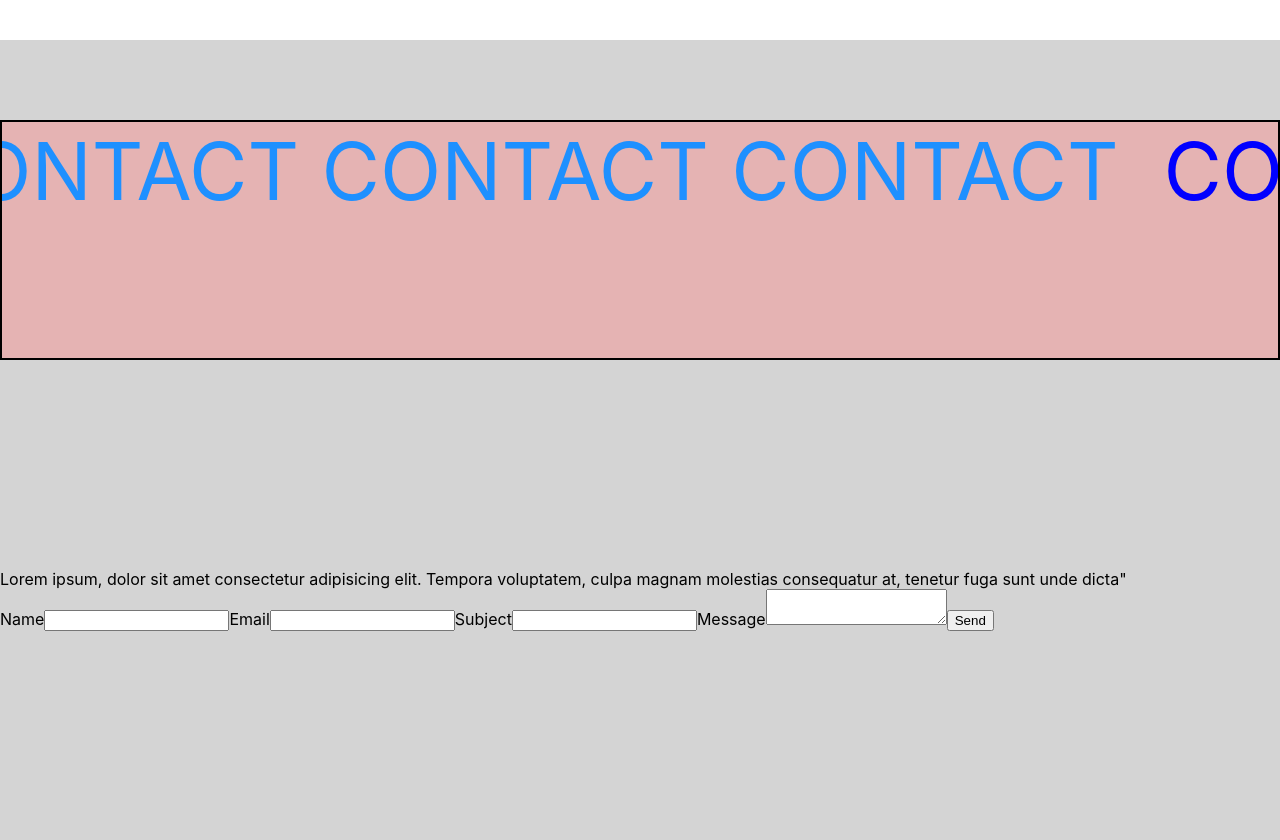
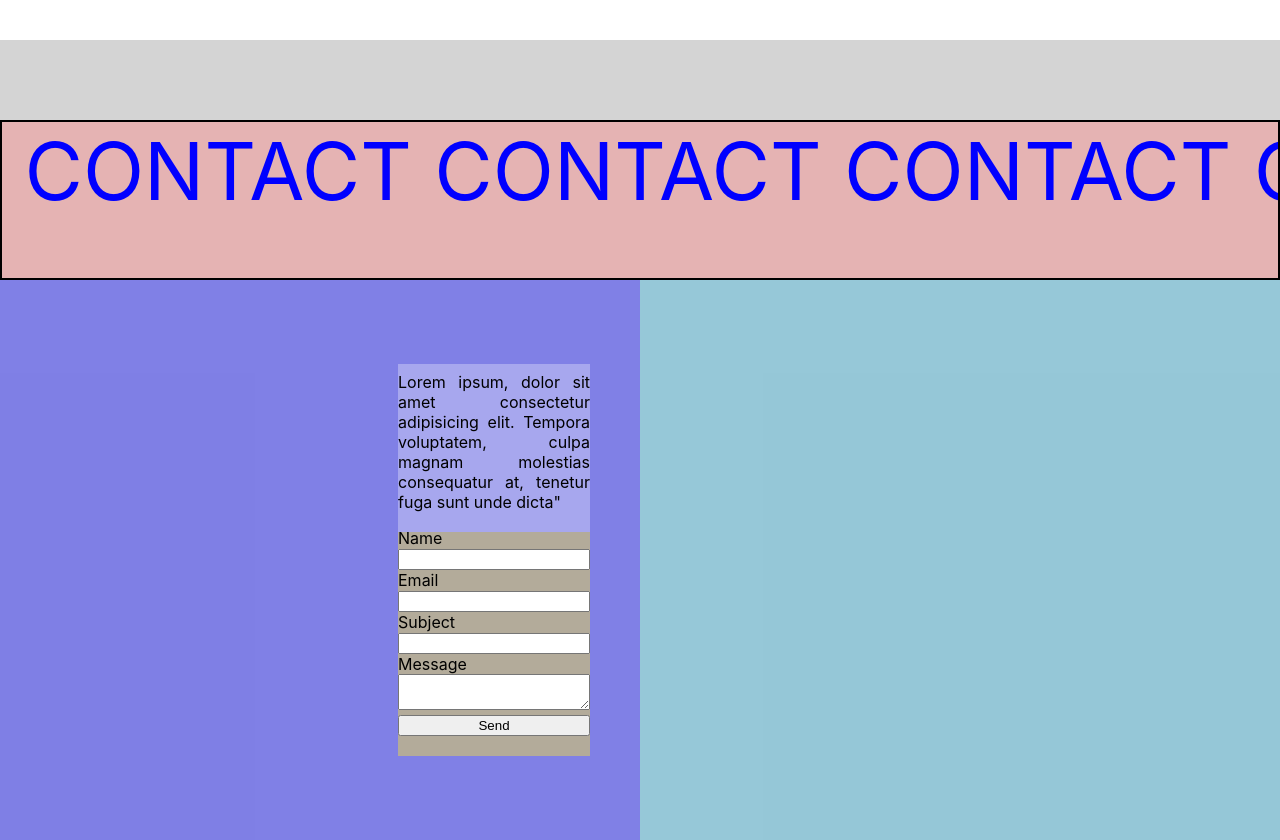
Before and after one commit to sparklingwaterlemon/Portfolio, a React (Create React App) app: page / in a window 1280 px wide. Shown: the part 4200-5040 px from the top of the page. Built offline with nearby package versions, Linux system fonts and the light colour scheme.

Commit message:
Contact Section left section CSS roughed out

```diff
--- a/src/Components/ContactSection/ContactSection.css
+++ b/src/Components/ContactSection/ContactSection.css
@@ -11,7 +11,7 @@
     margin-top: 10vh;
 
     width: 100vw;
-    height: 30vh;
+    height: 20vh;
 
     border: 2px solid black;
 
@@ -19,25 +19,21 @@
     white-space: nowrap;
     font-size: 5em;
 }
-
 .marquee-text0{
-    color: dodgerblue;
+    color: blue;
     display: inline-block;
 
-    animation: marquee0 20s linear infinite;
+    animation: marquee0 40s linear infinite;
 
 }
-
 .marquee-text1{
     color: blue;
     display: inline-block;
 
-    animation: marquee1 20s linear infinite;
+    animation: marquee1 40s linear infinite;
 
 }
-
-
-@keyframes marquee0 {
+/* @keyframes marquee0 {
     from {
         transform: translateX(0%);
     }
@@ -52,4 +48,69 @@
     to {
         transform: translateX(-100%);
     }
+} */
+
+
+.contact-form-container{
+    background-color: rgba(0, 0, 255, 0.4);
+    width: 50vw;
+    height: 70vh;
+
+    display: flex;
+    flex-wrap: wrap;
+    flex-direction: column;
+
+    justify-content: center;
+    align-items: flex-end;
+
 }
+
+.contact-text{
+    background-color: rgba(255, 255, 255, 0.3);
+
+    width: 30%;
+    height: 30%;
+    margin-right: 50px;
+
+    display: flex;
+
+
+    text-align: justify;
+    justify-content: center;
+    align-items: flex-end;
+    padding-bottom: 20px;
+}
+
+
+.contact-email{
+    background-color: rgba(255, 234, 41, 0.4);
+
+    width: 30%;
+    height: 40%;
+    margin-right: 50px;
+
+    display: flex;
+
+    text-align: justify;
+    justify-content: center;
+    align-items: flex-end;
+
+    padding-bottom: 20px;
+}
+.contact-email input{
+    width: 100%;
+    /* margin-top: 10px;
+    margin-bottom: 10px; */
+}
+.contact-email textarea{
+    width: 100%;
+}
+
+
+
+
+.contact-image-container{
+    background-color: rgba(56, 180, 221, 0.4);
+    height: 70vh;
+    width: 50vw;
+}
--- a/src/Components/ContactSection/ContactSection.jsx
+++ b/src/Components/ContactSection/ContactSection.jsx
@@ -45,21 +45,12 @@ export default function ContactSection() {
 
             <div className="marquee-container">
                 <div class="marquee-text0">
-                    <span className="c">&nbsp; CONTACT </span>
-                    <span className="c">CONTACT </span>
-                    <span className="c">CONTACT </span>
-                    <span className="c">CONTACT </span>
+                    &nbsp;CONTACT CONTACT CONTACT CONTACT CONTACT CONTACT CONTACT*
                 </div>
                 <div class="marquee-text1">
-                    <span className="c">&nbsp; CONTACT </span>
-                    <span className="c">CONTACT </span>
-                    <span className="c">CONTACT </span>
-                    <span className="c">CONTACT </span>
+                    &nbsp;CONTACT CONTACT CONTACT CONTACT CONTACT CONTACT CONTACT*
                 </div>
             </div>
-
-
-
 
             <div className="contact-form-container">
                 <div className="contact-text">
@@ -83,7 +74,7 @@ export default function ContactSection() {
                 </div>
             </div>
 
-            <div className="contact-image-containner">
+            <div className="contact-image-container">
                 <div className="contact-image"/>
             </div>
 
```
